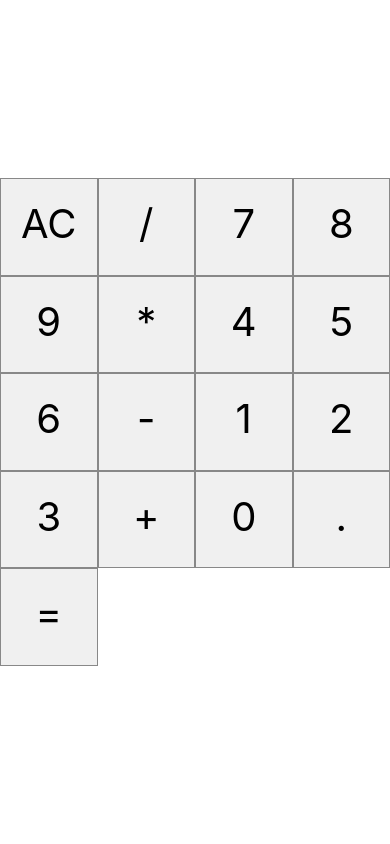
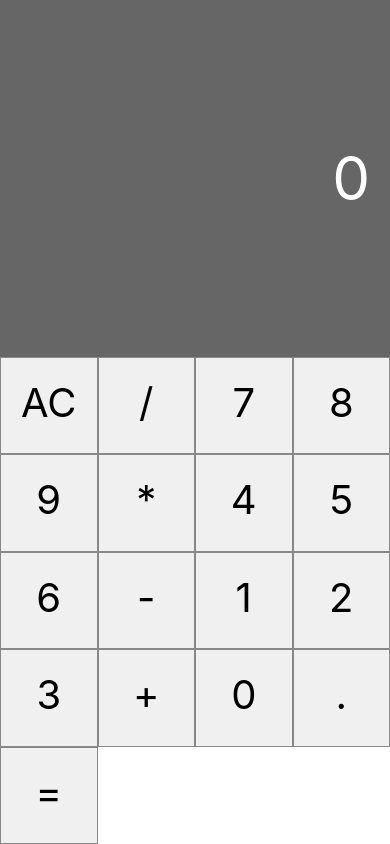
Before and after one commit to eduardomuchak/react-native-calculator, a React Native app: screen / in a window 390 px wide. Built offline with nearby package versions, Linux system fonts and the light colour scheme.

Commit message:
feat: :sparkles: adiciona componente display

```diff
--- a/src/components/CalcButton/index.tsx
+++ b/src/components/CalcButton/index.tsx
@@ -1,5 +1,10 @@
 import React from 'react';
 import { StyleSheet, Dimensions, TouchableHighlight, Text } from 'react-native';
+
+interface Props {
+  label: string;
+  onClick: Function;
+}
 
 const styles = StyleSheet.create({
   button: {
@@ -14,9 +19,9 @@ const styles = StyleSheet.create({
   },
 });
 
-export const CalcButton = ({ label, onClick }: any) => {
+export const CalcButton = ({ label, onClick }: Props) => {
   return (
-    <TouchableHighlight onPress={onClick}>
+    <TouchableHighlight onPress={() => onClick()}>
       <Text style={styles.button}>{label}</Text>
     </TouchableHighlight>
   );
--- /dev/null
+++ b/src/components/Display/index.tsx
@@ -0,0 +1,33 @@
+import React from 'react';
+import { Dimensions, StyleSheet, Text, View } from 'react-native';
+
+interface Props {
+  value: number;
+}
+
+const styles = StyleSheet.create({
+  display: {
+    flex: 1,
+    width: Dimensions.get('window').width,
+    padding: 20,
+    justifyContent: 'center',
+    backgroundColor: 'rgba(0,0,0,0.6)',
+    alignItems: 'flex-end',
+  },
+  displayValue: {
+    fontSize: 60,
+    color: '#fff',
+  },
+});
+
+function CalcDisplay({ value }: Props) {
+  return (
+    <View style={styles.display}>
+      <Text style={styles.displayValue} numberOfLines={1}>
+        {value}
+      </Text>
+    </View>
+  );
+}
+
+export default CalcDisplay;
--- a/src/components/Main/index.tsx
+++ b/src/components/Main/index.tsx
@@ -1,9 +1,14 @@
 import { StyleSheet, Text, View } from 'react-native';
 import { CalcButton } from '../CalcButton';
+import CalcDisplay from '../Display';
+import { useState } from 'react';
 
 export default function Main() {
+  const [displayValue, setDisplayValue] = useState(0);
+
   return (
     <View style={styles.container}>
+      <CalcDisplay value={displayValue} />
       <View style={styles.buttons}>
         <CalcButton label="AC" onClick={() => console.warn('AC')} />
         <CalcButton label="/" onClick={() => console.warn('/')} />
```
